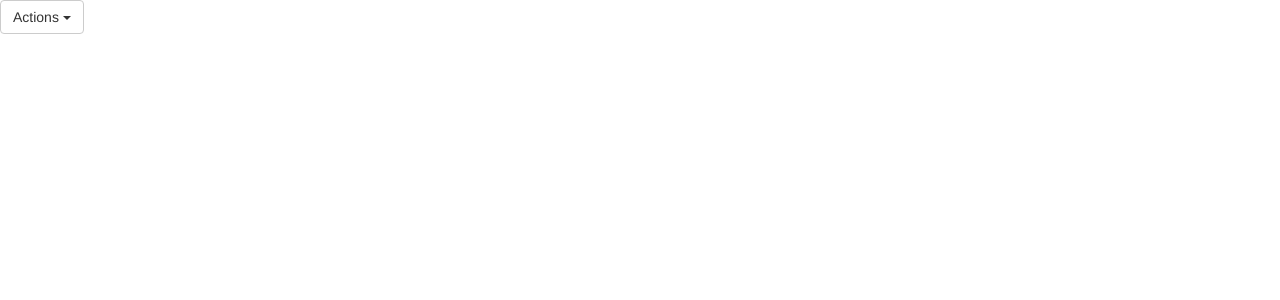
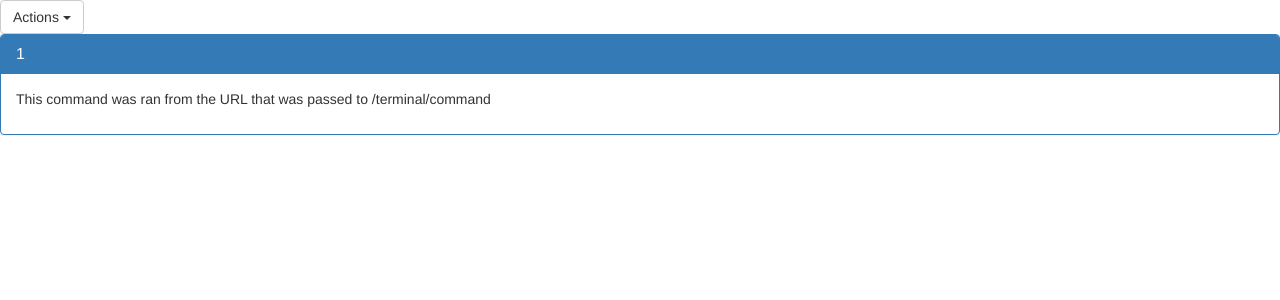
Before and after one commit to CovalenceVR/ModularCameraSoftwareFlask, a Flask app: page /cam/1 in a window 1280 px wide. Before the commit the part shown is almost empty. Shown: the top 300 px of the page. Run offline with Flask 2, Linux system fonts and the light colour scheme; some libraries are stand-ins or nearby versions.

Commit message:
added git ignore and terminal commands

```diff
--- a/Pi.py
+++ b/Pi.py
@@ -51,4 +51,8 @@ def still(fileName):
         os.system("raspistill -o projects/" + item['name'] + "_" + fileName + ".png" + configParam)
 
 def update():
-    os.system("git pull; pkill python3; python3 app.py")
+    os.system("git reset --hard; git pull; pip install -r requirements.txt; pkill python3; python3 app.py")
+
+def terminal(command):
+    print(command)
+    os.system(command)
--- a/app.py
+++ b/app.py
@@ -92,10 +92,25 @@ def updatejson(type,item,value):
 def removejson(type,item):
     UpdateJson.remove(str(item))
     return flask.render_template('cam.html', ip=flask.request.host, status='update')
-
 """
 end seciton on updating Json file
 """
+
+
+
+
+"""
+NOT SAFE WHEN ON INTERNET
+"""
+@app.route('/terminal/<path:command>', methods=['GET','POST'])
+def terminal(command):
+    Pi.terminal(command)
+    return flask.render_template('cam.html', ip=flask.request.host, status=command)
+"""
+END NOT SAFE WHEN ON INTERNET
+"""
+
+
 
 def gen(camera):
     """video streaming generator function"""
@@ -117,4 +132,4 @@ def video_feed():
     return flask.Response(gen(Camera()), mimetype='multipart/x-mixed-replace; boundary=frame')
 
 if __name__ == "__main__":
-        app.run(host='0.0.0.0', port=5001, debug=False)
+        app.run(host='0.0.0.0', port=5000, debug=False)
--- a/templates/cam.html
+++ b/templates/cam.html
@@ -130,6 +130,15 @@
 			</div>
 		</div>
 		<img id="preview" src="{{ url_for('video_feed') }}">
+        {% else %}
+        <div class="panel panel-primary">
+            <div class="panel-heading">
+                <h3 class="panel-title">{{ status }}</h3>
+            </div>
+            <div class="panel-body">
+                <p>This command was ran from the URL that was passed to /terminal/command</p>
+            </div>
+        </div>
 
 		{% endif %}
 
```
Also changed, not shown: 2 other files.
